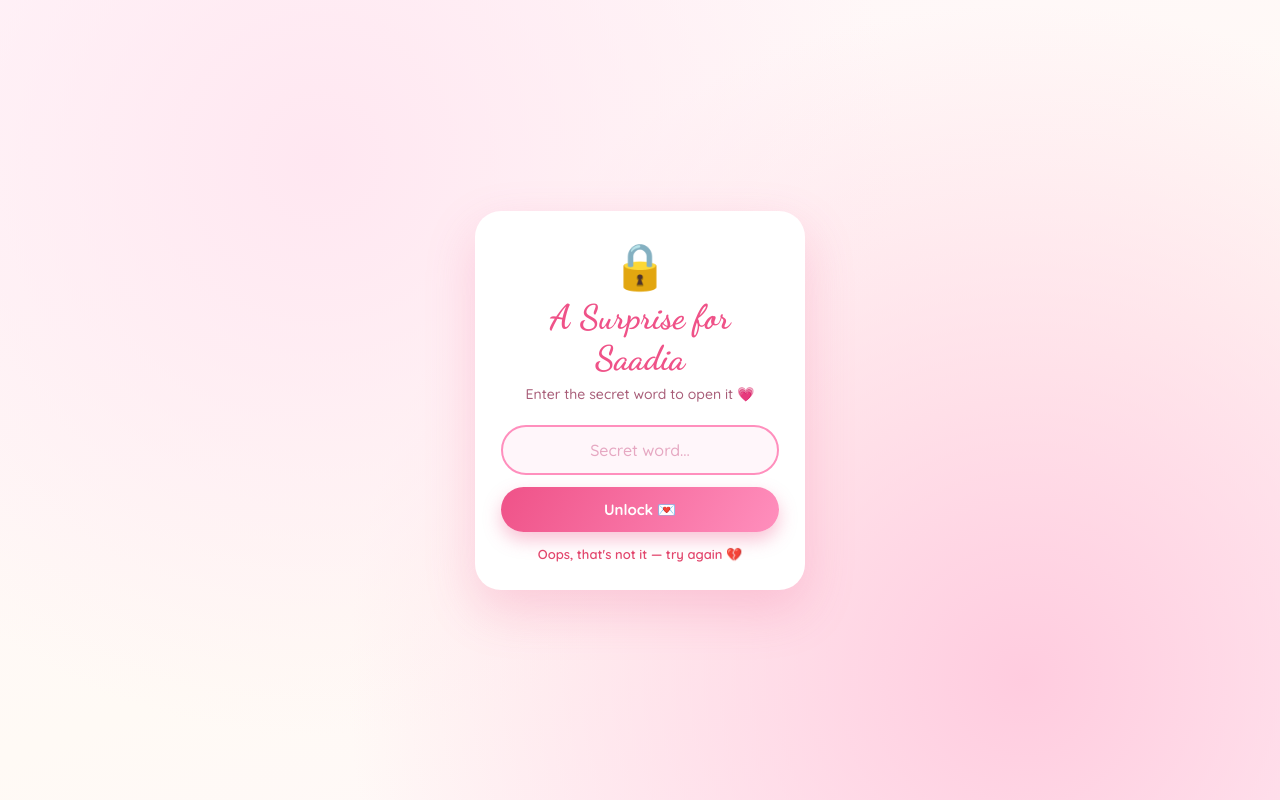
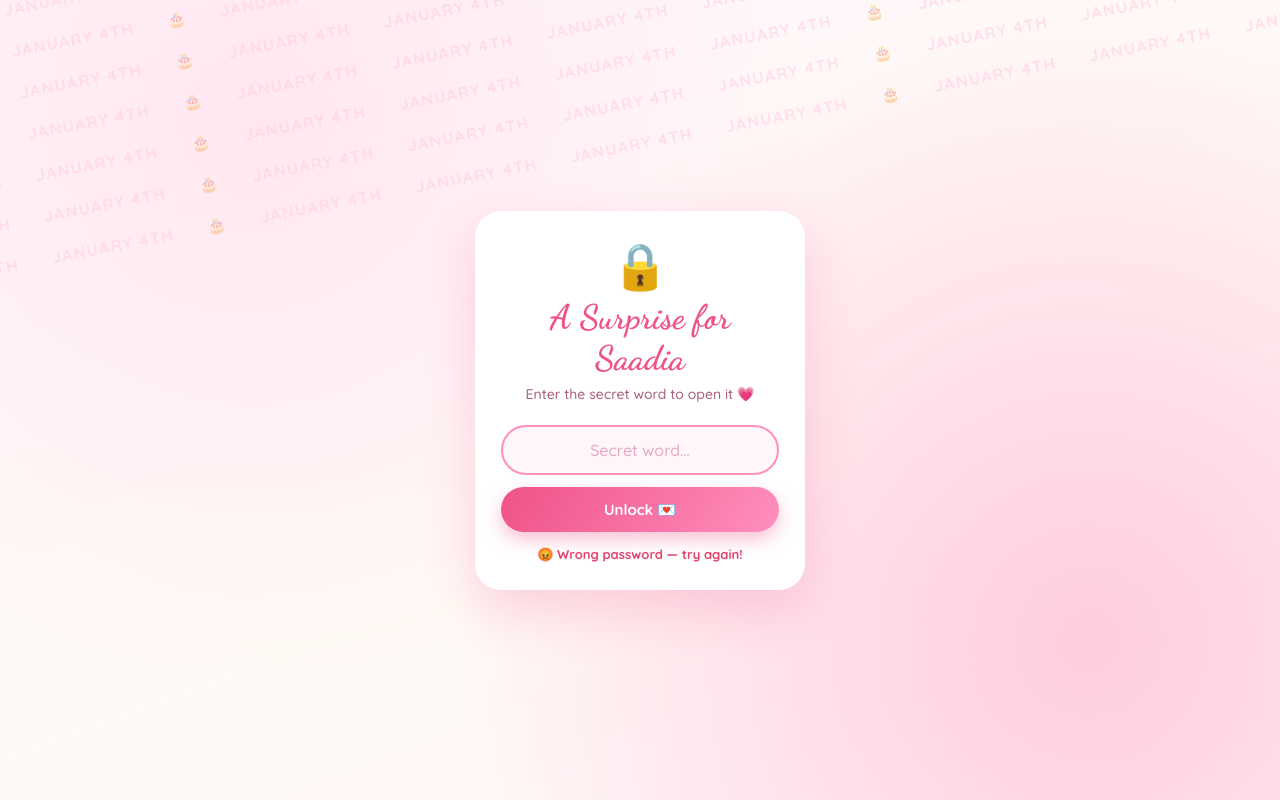
Before and after one commit to rayhaxo/btdy, a plain HTML site: page index.html in a window 1280 px wide. Both pictures are taken after typing "Sample123" into the empty fields and a click on the button "Unlock 💌". Drawn offline with Linux system fonts and the light colour scheme.

Commit message:
Update index.html

```diff
--- a/index.html
+++ b/index.html
@@ -19,6 +19,7 @@
     --gold:#ffd166;
     --cream:#fffaf5;
     --white:#ffffff;
+    --angry-red:#ff5a5a;
   }
 
   *{ box-sizing:border-box; margin:0; padding:0; }
@@ -33,6 +34,37 @@
     font-family:'Quicksand', sans-serif;
   }
 
+  /* ================= DATE WATERMARK (full page background) ================= */
+  .date-bg{
+    position:fixed;
+    inset:0;
+    z-index:1;
+    overflow:hidden;
+    pointer-events:none;
+  }
+  .date-bg-inner{
+    position:absolute;
+    top:-30%; left:-30%;
+    width:160%; height:160%;
+    display:flex;
+    flex-wrap:wrap;
+    align-content:flex-start;
+    justify-content:flex-start;
+    gap:22px 34px;
+    transform:rotate(-11deg);
+  }
+  .date-bg-inner span{
+    font-family:'Quicksand', sans-serif;
+    font-weight:700;
+    font-size:16px;
+    letter-spacing:1.5px;
+    color:var(--pink-200);
+    opacity:0.55;
+    white-space:nowrap;
+    user-select:none;
+  }
+  .date-bg-inner span.bg-icon{ font-size:15px; opacity:0.45; }
+
   /* ================= LOCK SCREEN ================= */
   .lock-screen{
     position:fixed;
@@ -42,13 +74,23 @@
     align-items:center;
     justify-content:center;
     padding:20px;
-    background:
-      radial-gradient(circle at 25% 20%, var(--pink-100) 0%, transparent 50%),
-      radial-gradient(circle at 80% 85%, var(--pink-200) 0%, transparent 55%),
-      linear-gradient(160deg, var(--pink-50), var(--cream) 60%, var(--pink-50));
     transition:opacity .55s ease;
   }
   .lock-screen.unlocking{ opacity:0; pointer-events:none; }
+
+  .lock-screen.angry::after{
+    content:'';
+    position:fixed;
+    inset:0;
+    background:rgba(255,90,90,0.16);
+    animation:screenFlash .55s ease;
+    pointer-events:none;
+  }
+  @keyframes screenFlash{
+    0%{ opacity:0; }
+    35%{ opacity:1; }
+    100%{ opacity:0; }
+  }
 
   .lock-card{
     width:100%;
@@ -59,23 +101,51 @@
     text-align:center;
     box-shadow:0 20px 50px rgba(239,82,136,0.22);
   }
-  .lock-card.shake{ animation:shake .5s; }
-  @keyframes shake{
-    10%,90%{ transform:translateX(-2px); }
-    20%,80%{ transform:translateX(5px); }
-    30%,50%,70%{ transform:translateX(-9px); }
-    40%,60%{ transform:translateX(9px); }
+  .lock-card.angry{
+    animation:angryShake .55s ease, angryFlash .55s ease;
+  }
+  @keyframes angryShake{
+    10%,90%{ transform:translateX(-3px) rotate(-1deg); }
+    20%,80%{ transform:translateX(6px) rotate(1deg); }
+    30%,50%,70%{ transform:translateX(-13px) rotate(-2.5deg); }
+    40%,60%{ transform:translateX(13px) rotate(2.5deg); }
+  }
+  @keyframes angryFlash{
+    0%{ background:var(--white); }
+    30%{ background:#ffe1e1; }
+    100%{ background:var(--white); }
   }
 
+  .lock-icon-wrap{
+    position:relative;
+    display:inline-block;
+    margin-bottom:10px;
+  }
   .lock-icon{
     font-size:42px;
     line-height:1;
-    margin-bottom:10px;
+    display:inline-block;
     animation:lockPulse 2.4s ease-in-out infinite;
   }
   @keyframes lockPulse{
     0%,100%{ transform:scale(1); }
     50%{ transform:scale(1.08); }
+  }
+  .burst{
+    position:absolute;
+    top:-4px;
+    font-size:18px;
+    opacity:0;
+    transform:scale(0.4);
+  }
+  .burst-left{ left:-24px; }
+  .burst-right{ right:-24px; }
+  .lock-card.angry .burst{ animation:burstPop .6s ease; }
+  @keyframes burstPop{
+    0%{ opacity:0; transform:scale(0.3) rotate(0deg); }
+    35%{ opacity:1; transform:scale(1.2) rotate(-10deg); }
+    70%{ opacity:1; transform:scale(1) rotate(8deg); }
+    100%{ opacity:0; transform:scale(0.8) rotate(0deg); }
   }
 
   .lock-title{
@@ -129,7 +199,7 @@
   .lock-error{
     margin-top:14px;
     font-size:13px;
-    font-weight:600;
+    font-weight:700;
     color:#e2456c;
     opacity:0;
     visibility:hidden;
@@ -142,7 +212,7 @@
   @keyframes fadeIn{ from{ opacity:0; } to{ opacity:1; } }
 
   /* ================= MAIN CONTENT ================= */
-  #content{ display:none; }
+  #content{ display:none; position:relative; z-index:2; }
 
   .stage{
     position:relative;
@@ -447,9 +517,17 @@
 </head>
 <body>
 
+<div class="date-bg" aria-hidden="true">
+  <div class="date-bg-inner" id="dateBgInner"></div>
+</div>
+
 <div class="lock-screen" id="lockScreen">
   <div class="lock-card" id="lockCard">
-    <div class="lock-icon">🔒</div>
+    <div class="lock-icon-wrap">
+      <span class="burst burst-left" aria-hidden="true">💢</span>
+      <div class="lock-icon" id="lockIcon">🔒</div>
+      <span class="burst burst-right" aria-hidden="true">💢</span>
+    </div>
     <h2 class="lock-title">A Surprise for Saadia</h2>
     <p class="lock-sub">Enter the secret word to open it 💗</p>
     <form id="lockForm" autocomplete="off">
@@ -465,7 +543,7 @@
       >
       <button type="submit" class="lock-btn">Unlock 💌</button>
     </form>
-    <p class="lock-error" id="lockError">Oops, that's not it — try again 💔</p>
+    <p class="lock-error" id="lockError">😡 Wrong password — try again!</p>
   </div>
 </div>
 
@@ -532,15 +610,36 @@
 </div>
 
 <script>
+  // ---------- date watermark background ----------
+  (function fillDateBg() {
+    const wrap = document.getElementById('dateBgInner');
+    const label = 'JANUARY 4TH';
+    const total = 150;
+    const frag = document.createDocumentFragment();
+    for (let i = 0; i < total; i++) {
+      const s = document.createElement('span');
+      if (i % 5 === 4) {
+        s.textContent = '🎂';
+        s.className = 'bg-icon';
+      } else {
+        s.textContent = label;
+      }
+      frag.appendChild(s);
+    }
+    wrap.appendChild(frag);
+  })();
+
   // ---------- lock screen logic ----------
   const PASSWORD = 'pakhi';
   const lockScreen = document.getElementById('lockScreen');
   const lockCard = document.getElementById('lockCard');
+  const lockIcon = document.getElementById('lockIcon');
   const lockForm = document.getElementById('lockForm');
   const lockInput = document.getElementById('lockInput');
   const lockError = document.getElementById('lockError');
   const content = document.getElementById('content');
   const stage = document.getElementById('stage');
+  let angryTimer = null;
 
   window.addEventListener('load', () => { lockInput.focus(); });
 
@@ -549,7 +648,10 @@
     const entered = lockInput.value.trim().toLowerCase();
 
     if (entered === PASSWORD) {
+      clearTimeout(angryTimer);
       lockError.classList.remove('show');
+      lockScreen.classList.remove('angry');
+      lockCard.classList.remove('angry');
       lockScreen.classList.add('unlocking');
       setTimeout(() => {
         lockScreen.style.display = 'none';
@@ -558,11 +660,23 @@
       }, 550);
     } else {
       lockError.classList.add('show');
-      lockCard.classList.remove('shake');
-      void lockCard.offsetWidth; // force reflow so the shake can replay
-      lockCard.classList.add('shake');
+      lockIcon.textContent = '😡';
+
+      lockScreen.classList.remove('angry');
+      lockCard.classList.remove('angry');
+      void lockCard.offsetWidth; // force reflow so the animations can replay
+      lockScreen.classList.add('angry');
+      lockCard.classList.add('angry');
+
       lockInput.value = '';
       lockInput.focus();
+
+      clearTimeout(angryTimer);
+      angryTimer = setTimeout(() => {
+        lockIcon.textContent = '🔒';
+        lockScreen.classList.remove('angry');
+        lockCard.classList.remove('angry');
+      }, 900);
     }
   });
 
```
